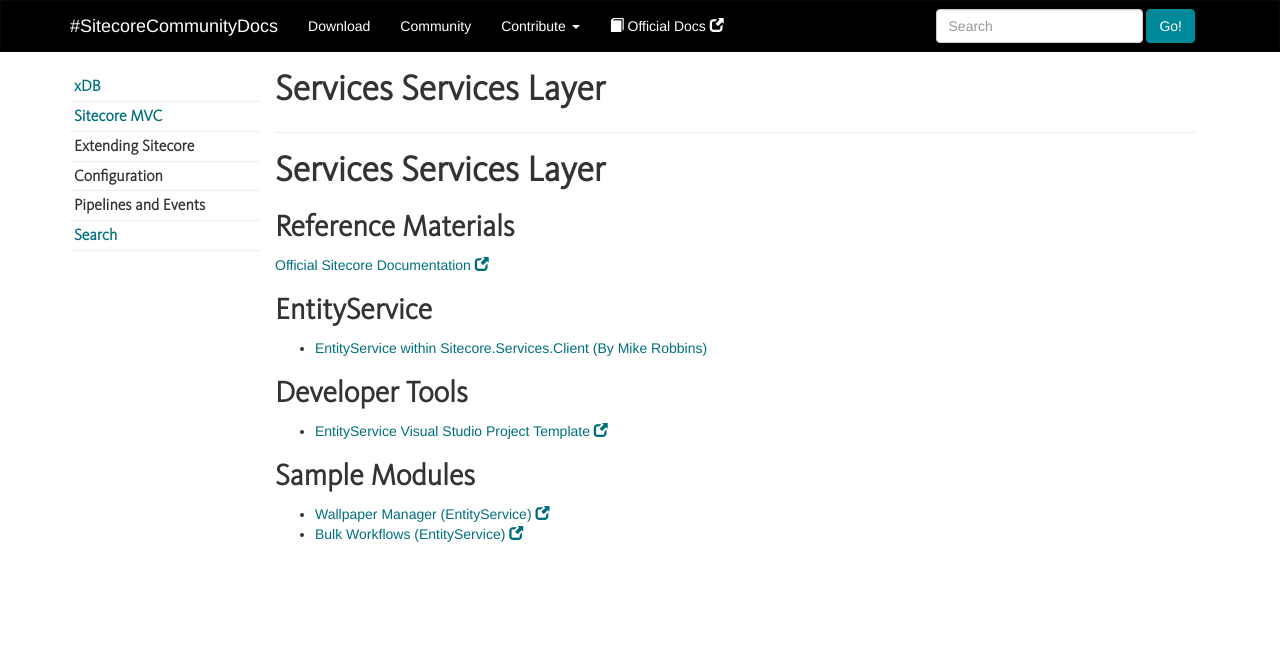
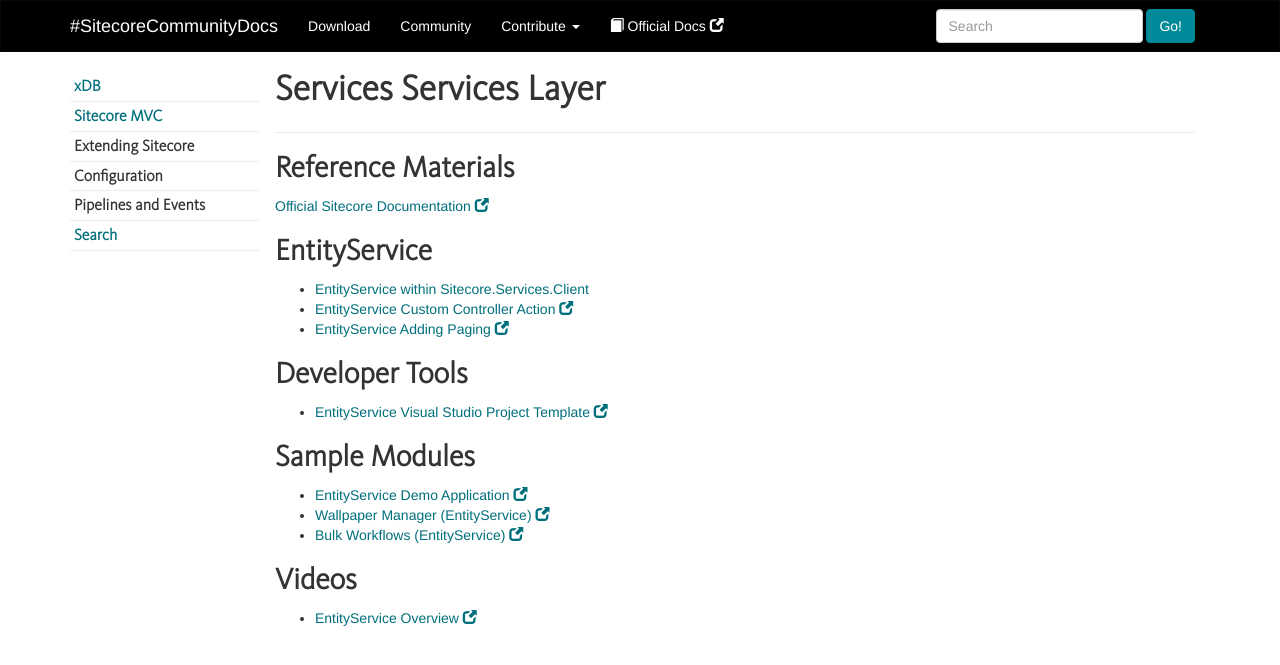
Before and after one commit to Sitecore-Community/docs, a Jekyll site: the page built from documentation/Sitecore Services Layer/index.md, in a window 1280 px wide. Shown: the top 665 px of the page. Built offline with Jekyll 4.4.1, drawn with Linux system fonts in a browser that asks for light colours; nearby versions of some CDN libraries; a script that is not in the unit is left out; comment, search, counter and statistics services are not loaded.

Commit message:
Additions to SSC section

```diff
--- a/documentation/Sitecore Services Layer/index.md
+++ b/documentation/Sitecore Services Layer/index.md
@@ -2,19 +2,23 @@
 layout: default
 title: Services Services Layer
 ---
-
-# Services Services Layer
 
 ## Reference Materials
 
 [Official Sitecore Documentation](http://sdn.sitecore.net/SDN5/Reference/Sitecore%207/Developers%20Guide%20to%20Sitecore%20Services%20Client.aspx)
 
 ## EntityService
-* [EntityService within Sitecore.Services.Client (By Mike Robbins)](mikerobbins.co.uk/2015/01/06/entityservice-sitecore-service-client/)
+* [EntityService within Sitecore.Services.Client](mikerobbins.co.uk/2015/01/06/entityservice-sitecore-service-client/)
+* [EntityService Custom Controller Action](http://mikerobbins.co.uk/2015/03/20/sitecore-entity-service-ssc-custom-controller-action/)
+* [EntityService Adding Paging](http://mikerobbins.co.uk/2015/03/23/sitecore-entity-service-ssc-adding-paging/)
 
 ##Developer Tools
 * [EntityService Visual Studio Project Template](https://github.com/sobek1985/EntityServiceTemplate)
 
 ## Sample Modules
+* [EntityService Demo Application](https://github.com/sobek1985/EntityServiceDemo)
 * [Wallpaper Manager (EntityService)](https://github.com/sobek1985/WallpaperManager)
 * [Bulk Workflows (EntityService)](https://github.com/sobek1985/SitecoreSPEAKBulkWorkflows)
+
+## Videos
+* [EntityService Overview](https://www.youtube.com/watch?v=g0cVr6CnNKM)
```
